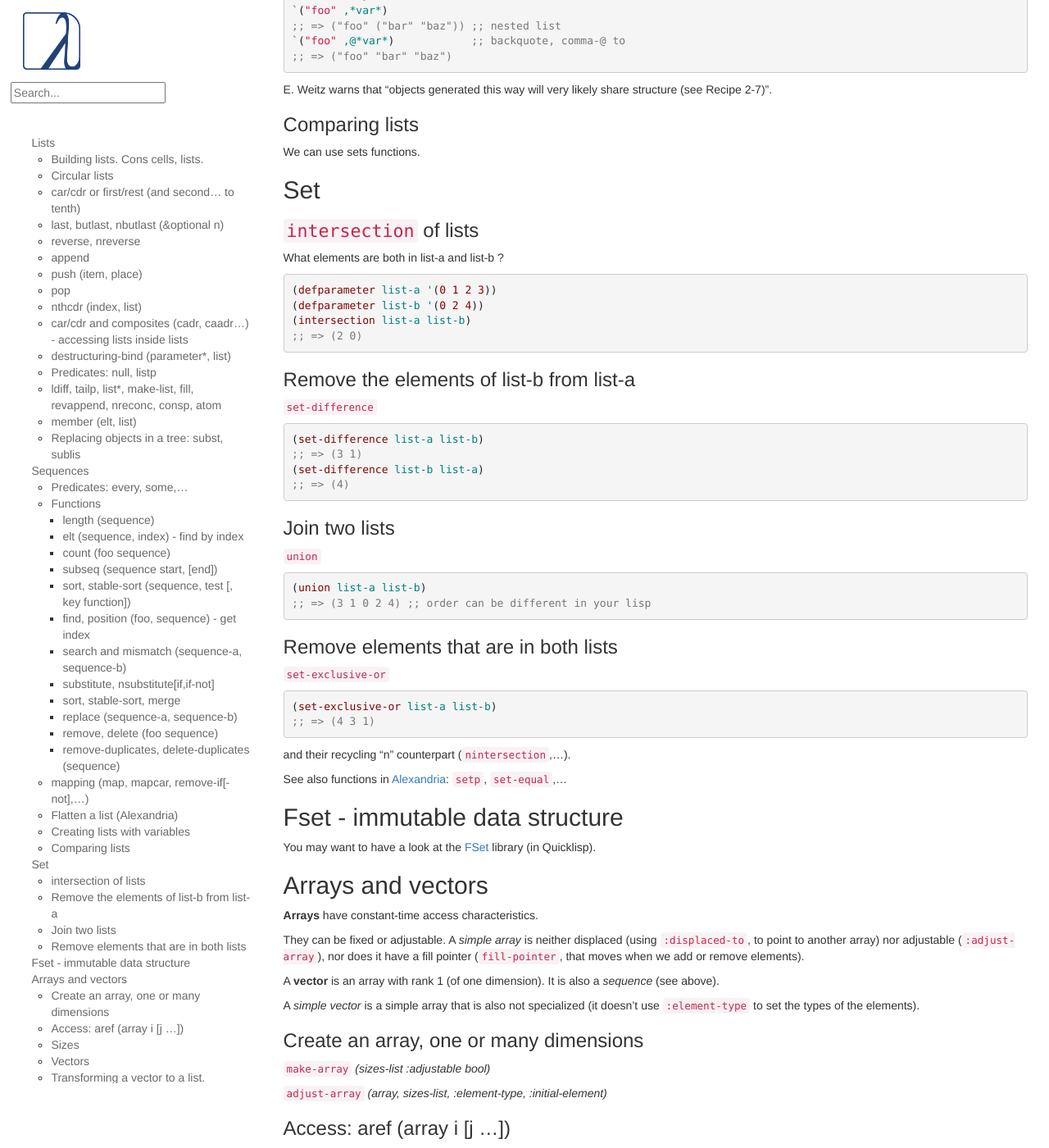
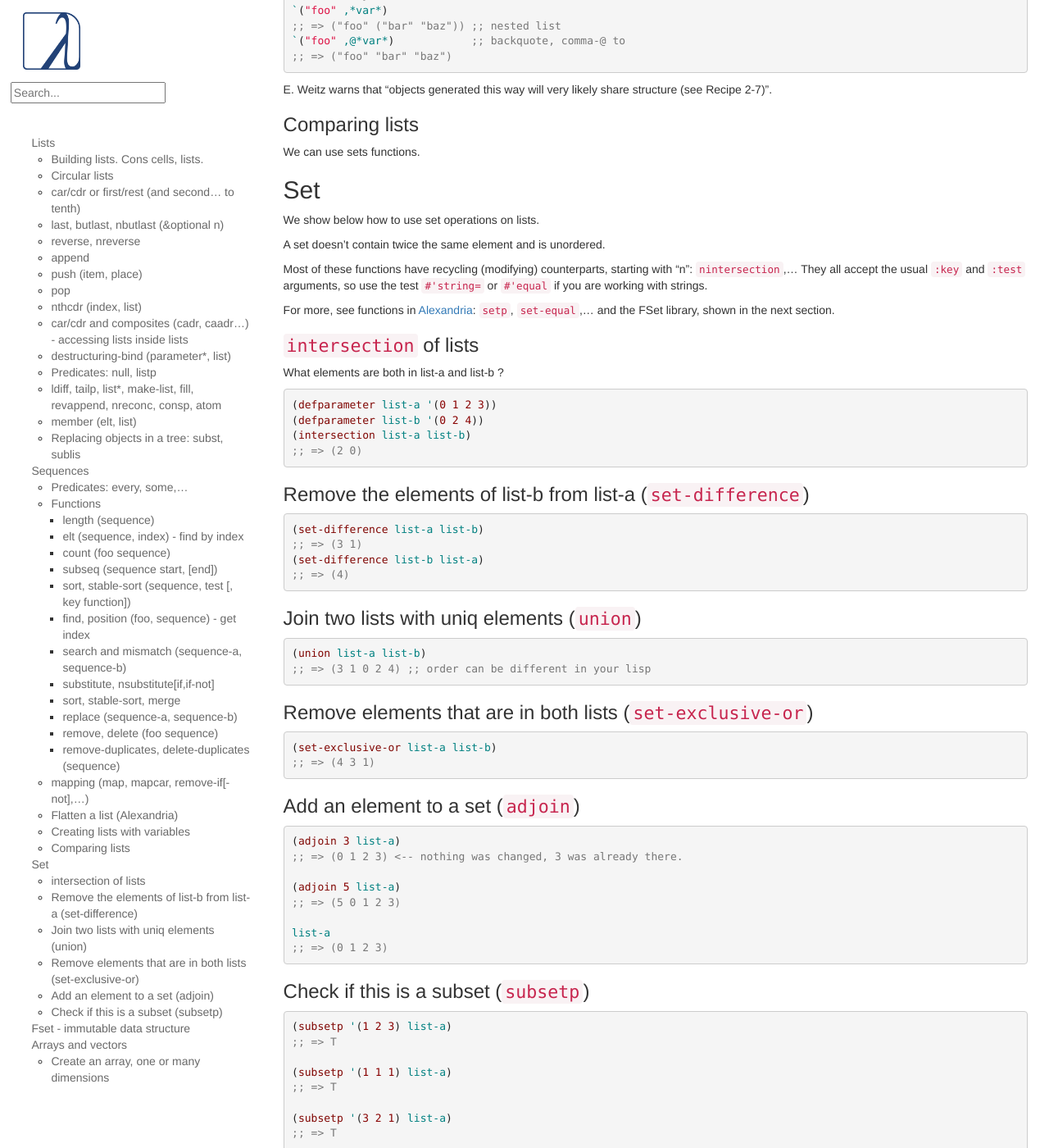
Before and after one commit to LispCookbook/cl-cookbook, a Jekyll site: the page built from data-structures.md, in a window 1280 px wide and 1400 px high, scrolled down 9358 px. Shown: the whole window at 82% size. Built offline with Jekyll 4.4.1, drawn with Linux system fonts in a browser that asks for light colours; some of the changed text lies outside the part shown.

Commit message:
data-structures: add adjoin and subsetp for sets

```diff
--- a/data-structures.md
+++ b/data-structures.md
@@ -676,6 +676,16 @@ We can use sets functions.
 
 ## Set
 
+We show below how to use set operations on lists.
+
+A set doesn't contain twice the same element and is unordered.
+
+Most of these functions have recycling (modifying) counterparts, starting with "n": `nintersection`,… They all accept the usual `:key` and `:test` arguments, so use the test `#'string=` or `#'equal` if you are working with strings.
+
+For more, see functions in
+[Alexandria](https://common-lisp.net/project/alexandria/draft/alexandria.html#Conses):
+`setp`, `set-equal`,… and the FSet library, shown in the next section.
+
 ### `intersection` of lists
 
 What elements are both in list-a and list-b ?
@@ -687,9 +697,7 @@ What elements are both in list-a and list-b ?
 ;; => (2 0)
 ~~~
 
-### Remove the elements of list-b from list-a
-
-`set-difference`
+### Remove the elements of list-b from list-a (`set-difference`)
 
 ~~~lisp
 (set-difference list-a list-b)
@@ -698,29 +706,48 @@ What elements are both in list-a and list-b ?
 ;; => (4)
 ~~~
 
-### Join two lists
-
-`union`
+### Join two lists with uniq elements (`union`)
 
 ~~~lisp
 (union list-a list-b)
 ;; => (3 1 0 2 4) ;; order can be different in your lisp
 ~~~
 
-### Remove elements that are in both lists
-
-`set-exclusive-or`
+### Remove elements that are in both lists (`set-exclusive-or`)
 
 ~~~lisp
 (set-exclusive-or list-a list-b)
 ;; => (4 3 1)
 ~~~
 
-and their recycling "n" counterpart (`nintersection`,…).
-
-See also functions in
-[Alexandria](https://common-lisp.net/project/alexandria/draft/alexandria.html#Conses):
-`setp`, `set-equal`,…
+### Add an element to a set (`adjoin`)
+
+~~~lisp
+(adjoin 3 list-a)
+;; => (0 1 2 3) <-- nothing was changed, 3 was already there.
+
+(adjoin 5 list-a)
+;; => (5 0 1 2 3)
+
+list-a
+;; => (0 1 2 3)
+~~~
+
+### Check if this is a subset (`subsetp`)
+
+~~~lisp
+(subsetp '(1 2 3) list-a)
+;; => T
+
+(subsetp '(1 1 1) list-a)
+;; => T
+
+(subsetp '(3 2 1) list-a)
+;; => T
+
+(subsetp '(0 3) list-a)
+;; => T
+~~~
 
 ## Fset - immutable data structure
 
```
